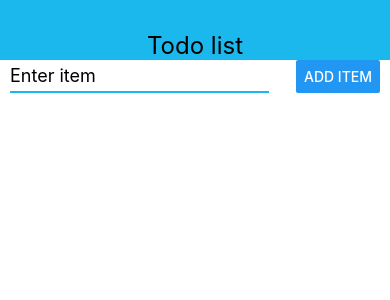
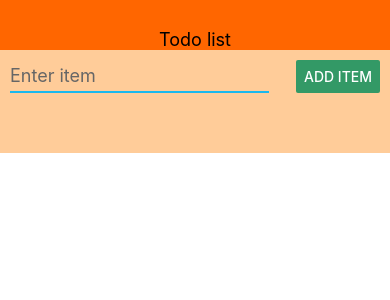
Before and after one commit to antongoncharik/todo-list-mobile, a React Native app: screen / in a window 390 px wide. Shown: the top 300 px of the page. Built offline with nearby package versions, Linux system fonts and the light colour scheme.

Commit message:
added theme style, alert

```diff
--- a/App.js
+++ b/App.js
@@ -1,8 +1,9 @@
 import React, { useState } from 'react';
-import { StyleSheet, View } from 'react-native';
+import { StyleSheet, View, Alert } from 'react-native';
 import { Navbar } from './src/components/Navbar/Navbar';
 import { MainScreen } from './src/screens/MainScreen';
 import { TodoScreen } from './src/screens/TodoScreen';
+import { THEME } from './src/constants/theme';
 
 export default function App() {
   const [todos, setTodos] = useState([]);
@@ -13,7 +14,24 @@ export default function App() {
     setTodos(prevState => [...prevState, todo]);
   };
   const handlerDeleteTodo = (id) => {
-    setTodos(prevState => prevState.filter(item => item.id !== id));
+    const title = `${todos.find(item => item.id === id).title.slice(0, 30)}...`;
+    Alert.alert(
+      'Delet item',
+      `Do you really want to delete item "${title}"?`,
+      [
+        {
+          text: 'Cancel',
+        },
+        {
+          text: 'OK',
+          onPress: () => {
+            setTodos(prevState => prevState.filter(item => item.id !== id));
+            setActivedIdTodo(null);
+          }
+        },
+      ],
+      { cancelable: false },
+    );
   };
   const handlerUpdateTodo = (id, text) => {
     setTodos(prevState => prevState.map(item => {
@@ -41,22 +59,21 @@ export default function App() {
     screen = (<TodoScreen inputText={activeTodo.title}
       updateTodo={handlerUpdateTodo}
       closeTodo={handlerCloseTodo}
+      deleteTodo={handlerDeleteTodo}
       activeIdTodo={activeIdTodo} />);
   }
 
   return (
     <View>
       <Navbar title='Todo list' />
-      <View>{screen}</View>
+      <View style={styles.containerBlock}>{screen}</View>
     </View>
   );
 }
 
 const styles = StyleSheet.create({
-  container: {
-    flex: 1,
-    backgroundColor: '#fff',
-    alignItems: 'center',
-    justifyContent: 'center',
+  containerBlock: {
+    backgroundColor: THEME.ORANGE_LIGHT,
+    height: '100%',
   },
 });
--- a/src/components/AddTodo/AddTodo.js
+++ b/src/components/AddTodo/AddTodo.js
@@ -1,5 +1,7 @@
 import React, { useState } from 'react';
-import { StyleSheet, View, TextInput, Button } from 'react-native';
+import { StyleSheet, View, TextInput, Button, Alert } from 'react-native';
+import { THEME } from '../../constants/theme';
+import { Alert1 } from '../../components/Alert/Alert';
 
 export const AddTodo = (props) => {
   const [inputText, setInputText] = useState('');
@@ -8,10 +10,26 @@ export const AddTodo = (props) => {
     <View style={styles.containerBlock}>
       <TextInput style={styles.input}
         placeholder='Enter item'
+        placeholderTextColor={THEME.GREY}
         value={inputText}
-        onChangeText={text => setInputText(text)}
+        onChangeText={text => {
+          if (text.length > 300) {
+            Alert.alert(
+              'Warning',
+              `Todo can not be more than 300 symbols.`,
+              [
+                {
+                  text: 'OK',
+                },
+              ],
+              { cancelable: false },
+            )
+            return;
+          }
+          setInputText(text);
+        }}
       />
-      <Button style={styles.button}
+      <Button color={THEME.GREEN}
         title='Add item'
         onPress={() => {
           if (!inputText.trim()) return;
@@ -26,7 +44,7 @@ const styles = StyleSheet.create({
   containerBlock: {
     flexDirection: 'row',
     justifyContent: 'space-between',
-    paddingHorizontal: 10,
+    marginTop: 10,
     marginBottom: 10,
   },
   input: {
@@ -35,7 +53,4 @@ const styles = StyleSheet.create({
     width: '70%',
     fontSize: 18,
   },
-  button: {
-
-  },
 });
--- /dev/null
+++ b/src/components/Alert/Alert.js
@@ -0,0 +1,16 @@
+import { Alert } from 'react-native';
+
+export const Alert1 = (props) => {
+  return (
+    Alert.alert(
+      'Warning',
+      `Todo can not be more than 300 symbols.`,
+      [
+        {
+          text: 'OK',
+        },
+      ],
+      { cancelable: false },
+    )
+  )
+};
--- a/src/components/EditModal/EditModal.js
+++ b/src/components/EditModal/EditModal.js
@@ -1,5 +1,6 @@
 import React, { useState } from 'react';
 import { StyleSheet, View, TextInput, Modal, Button } from 'react-native';
+import { THEME } from '../../constants/theme';
 
 export const EditModal = (props) => {
   const [inputText, setInputText] = useState(props.inputText);
@@ -9,13 +10,24 @@ export const EditModal = (props) => {
       animationType="slide"
       transparent={false}
       visible={props.showModal} >
-      <TextInput value={inputText}
-        onChangeText={text => setInputText(text)} />
-      <View style={styles.buttons}>
-        <Button title='Save'
-          onPress={() => props.save(inputText)} />
-        <Button title='Cancel'
-          onPress={() => props.cancel()} />
+      <View style={styles.containerBlock}>
+        <View style={styles.inputBlock}>
+          <TextInput style={styles.input}
+            value={inputText}
+            onChangeText={text => setInputText(text)} />
+        </View>
+        <View style={styles.buttonsBlock}>
+          <View style={styles.buttonBlock}>
+            <Button title='Save'
+              color={THEME.GREEN}
+              onPress={() => props.save(inputText)} />
+          </View>
+          <View style={styles.buttonBlock}>
+            <Button title='Cancel'
+              color={THEME.GREY}
+              onPress={() => props.cancel()} />
+          </View>
+        </View>
       </View>
     </Modal>
   );
@@ -23,20 +35,32 @@ export const EditModal = (props) => {
 
 const styles = StyleSheet.create({
   containerBlock: {
+    paddingHorizontal: 10,
+    alignItems: 'center',
+    backgroundColor: THEME.ORANGE_LIGHT,
+    height: '100%',
+  },
+  inputBlock: {
+    width: '100%',
+    marginTop: 10,
+    alignItems: 'center',
+    justifyContent: 'center',
+    paddingVertical: 10,
+    paddingHorizontal: 10,
+  },
+  input: {
+    fontSize: 18,
+    borderBottomWidth: 2,
+    borderBottomColor: '#1ab8ed',
+    width: '100%',
+  },
+  buttonsBlock: {
     flexDirection: 'row',
     justifyContent: 'space-between',
-    paddingHorizontal: 10,
-    marginBottom: 10,
+    marginTop: 10,
+    width: '70%',
   },
-  input: {
-    borderBottomWidth: 2,
-    borderBottomColor: '#1ab8ed',
-    width: '70%',
-    fontSize: 18,
-  },
-  buttons: {
-    flexDirection: 'row',
-    justifyContent: 'space-between',
-
+  buttonBlock: {
+    width: '40%',
   },
 });
--- a/src/components/Navbar/Navbar.js
+++ b/src/components/Navbar/Navbar.js
@@ -1,22 +1,23 @@
 import React from 'react';
 import { StyleSheet, View, Text } from 'react-native';
+import {THEME} from '../../constants/theme';
 
 export const Navbar = (props) => {
   return (
-    <View style={styles.navbar}>
+    <View style={styles.navbarBlock}>
       <Text style={styles.text}>{props.title}</Text>
     </View>
   );
 }
 
 const styles = StyleSheet.create({
-  navbar: {
-    height: 60,
-    backgroundColor: '#1ab8ed',
+  navbarBlock: {
+    height: 50,
+    backgroundColor: THEME.ORANGE_DARK,
     justifyContent: 'flex-end',
     alignItems: 'center',
   },
   text: {
-    fontSize: 24,
+    fontSize: 18,
   },
 });
--- a/src/components/Todo/Todo.js
+++ b/src/components/Todo/Todo.js
@@ -1,5 +1,6 @@
 import React from 'react';
 import { StyleSheet, View, Text, TouchableOpacity } from 'react-native';
+import {THEME} from '../../constants/theme';
 
 export const Todo = (props) => {
   return (
@@ -14,16 +15,16 @@ export const Todo = (props) => {
 
 const styles = StyleSheet.create({
   todoBlock: {
-    height: 50,
-    backgroundColor: '#1ab8ed',
+    minHeight: 50,
+    backgroundColor: THEME.ORANGE,
     marginVertical: 5,
-    marginHorizontal: 10,
     justifyContent: 'center',
     alignItems: 'flex-start',
     borderRadius: 10,
-
   },
   textBlock: {
-    fontSize: 24,
+    fontSize: 18,
+    paddingHorizontal: 10,
+    paddingVertical: 10,
   }
 });
--- a/src/constants/theme.js
+++ b/src/constants/theme.js
@@ -1,4 +1,9 @@
 export const THEME = {
-  RED: '#FF0033',
-  GREEN: '#00CC66',
+  RED: '#CC0000',
+  GREEN: '#339966',
+  ORANGE_LIGHT: '#FFCC99',
+  ORANGE: '#FF9966',
+  ORANGE_DARK: '#FF6600',
+  GREY: '#666666',
+  BLACK: '#000000',
 };
--- a/src/screens/MainScreen.js
+++ b/src/screens/MainScreen.js
@@ -5,7 +5,7 @@ import { Todo } from '../components/Todo/Todo';
 
 export const MainScreen = (props) => {
   return (
-    <View>
+    <View style={styles.containerBlock}>
       <AddTodo addTodo={props.addTodo} />
       <FlatList
         data={props.todos}
@@ -21,8 +21,6 @@ export const MainScreen = (props) => {
 
 const styles = StyleSheet.create({
   containerBlock: {
-    backgroundColor: '#fff',
-    alignItems: 'center',
-    justifyContent: 'center',
-  },
+    marginHorizontal: 10,
+  }
 });
--- a/src/screens/TodoScreen.js
+++ b/src/screens/TodoScreen.js
@@ -1,6 +1,7 @@
 import React, { useState } from 'react';
-import { StyleSheet, View, TextInput, Button } from 'react-native';
+import { StyleSheet, View, Text, Button } from 'react-native';
 import { EditModal } from '../components/EditModal/EditModal';
+import { THEME } from '../constants/theme';
 
 export const TodoScreen = (props) => {
   const [showModal, setShowModal] = useState(false);
@@ -14,18 +15,31 @@ export const TodoScreen = (props) => {
   };
 
   return (
-    <View>
+    <View style={styles.containerBlock}>
       {showModal &&
         <EditModal showModal={showModal}
           inputText={props.inputText}
           save={handlerSave}
           cancel={handlerCancel} />}
-      <TextInput value={props.inputText} />
-      <View style={styles.buttons}>
-        <Button title='Edit'
-          onPress={() => setShowModal(true)} />
-        <Button title='Back'
-          onPress={() => props.closeTodo()} />
+      <View style={styles.textBlock}>
+        <Text style={styles.text}>{props.inputText}</Text>
+      </View>
+      <View style={styles.buttonsBlock}>
+        <View style={styles.buttonBlock}>
+          <Button title='Delete'
+            color={THEME.RED}
+            onPress={() => props.deleteTodo(props.activeIdTodo)} />
+        </View>
+        <View style={styles.buttonBlock}>
+          <Button title='Edit'
+            color={THEME.GREEN}
+            onPress={() => setShowModal(true)} />
+        </View>
+        <View style={styles.buttonBlock}>
+          <Button title='Back'
+            color={THEME.GREY}
+            onPress={() => props.closeTodo()} />
+        </View>
       </View>
     </View>
   );
@@ -33,19 +47,34 @@ export const TodoScreen = (props) => {
 
 const styles = StyleSheet.create({
   containerBlock: {
+    marginHorizontal: 10,
+    alignItems: 'center',
+  },
+  textBlock: {
+    backgroundColor: THEME.ORANGE,
+    borderRadius: 10,
+    width: '100%',
+    marginTop: 10,
+    alignItems: 'center',
+    justifyContent: 'center',
+    paddingVertical: 10,
+    paddingHorizontal: 10,
+    // shadowColor: '#000',
+    // shadowRadius: 5,
+    // shadowOpacity: 0.5,
+    // shadowOffset: {width: 2, height: 2},
+    elevation: 8,
+  },
+  text: {
+    fontSize: 18,
+  },
+  buttonsBlock: {
     flexDirection: 'row',
     justifyContent: 'space-between',
-    paddingHorizontal: 10,
-    marginBottom: 10,
+    marginTop: 10,
+    width: '100%',
   },
-  input: {
-    borderBottomWidth: 2,
-    borderBottomColor: '#1ab8ed',
-    width: '70%',
-    fontSize: 18,
-  },
-  buttons: {
-    flexDirection: 'row',
-    justifyContent: 'space-between',
+  buttonBlock: {
+    width: '30%',
   },
 });
```
